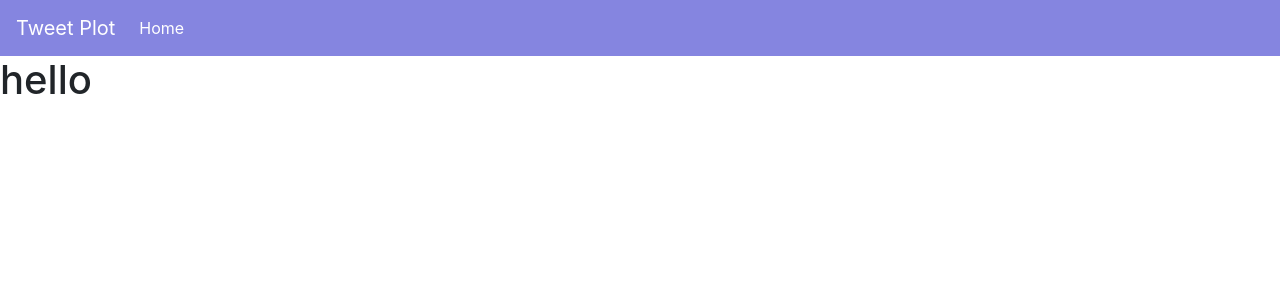
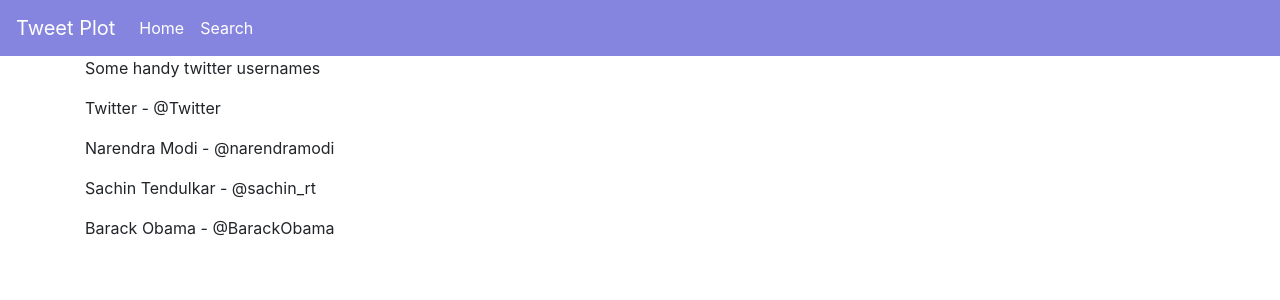
Before and after one commit to Poo-jesh/tweet_pie, a Flask app: template tweet_plot/templates/home.html in a window 1280 px wide. Shown: the top 300 px of the page. Run offline with Flask 2, Linux system fonts and the light colour scheme; the template is opened without the code that fills it, so the values that code supplies are empty; some libraries are stand-ins or nearby versions.

Commit message:
Flask _app with home

```diff
--- a/tweet_plot/routes.py
+++ b/tweet_plot/routes.py
@@ -8,7 +8,7 @@ from tweet_plot.tweet import Analyzer
 
 @app.route('/', methods=["GET", "POST"])
 def home():
-    return render_template('search.html')
+    return render_template('home.html')
 
 
 @app.route('/search', methods=["GET", "POST"])
@@ -22,6 +22,6 @@ def search():
             return render_template('search.html', form=form, label=label, colour=colour, val=val)
         else:
             flash('Enter a username', 'danger')
-            return render_template('search.html', form=form, val='Null')
+            return render_template('search.html', form=form, val=['Null'])
     else:
-        return render_template('search.html', form=form, val='Null')
+        return render_template('search.html', form=form, val=['Null'])
--- a/tweet_plot/templates/home.html
+++ b/tweet_plot/templates/home.html
@@ -1,5 +1,11 @@
 {% extends 'layout.html' %}
 
 {% block content %}
- <h1>hello<h1>
+ <div class="container">
+    <p>Some handy twitter usernames</p>
+    <p>Twitter - @Twitter</p>
+    <p>Narendra Modi - @narendramodi</p>
+    <p>Sachin Tendulkar - @sachin_rt</p>
+    <p>Barack Obama - @BarackObama</p>
+ </div>
 {% endblock content%}
--- a/tweet_plot/templates/layout.html
+++ b/tweet_plot/templates/layout.html
@@ -18,7 +18,10 @@
   <div class="collapse navbar-collapse" id="navbarText">
     <ul class="navbar-nav mr-auto">
       <li class="nav-item active">
-        <a class="nav-link" href="{{ url_for('search') }}">Home <span class="sr-only">(current)</span></a>
+        <a class="nav-link" href="{{ url_for('home') }}">Home <span class="sr-only">(current)</span></a>
+      </li>
+      <li class="nav-item active">
+        <a class="nav-link" href="{{ url_for('search') }}">Search <span class="sr-only">(current)</span></a>
       </li>
     </ul>
   </div>
```
Also changed, not shown: tweet_plot/tweet.py (+4 -4 lines).
